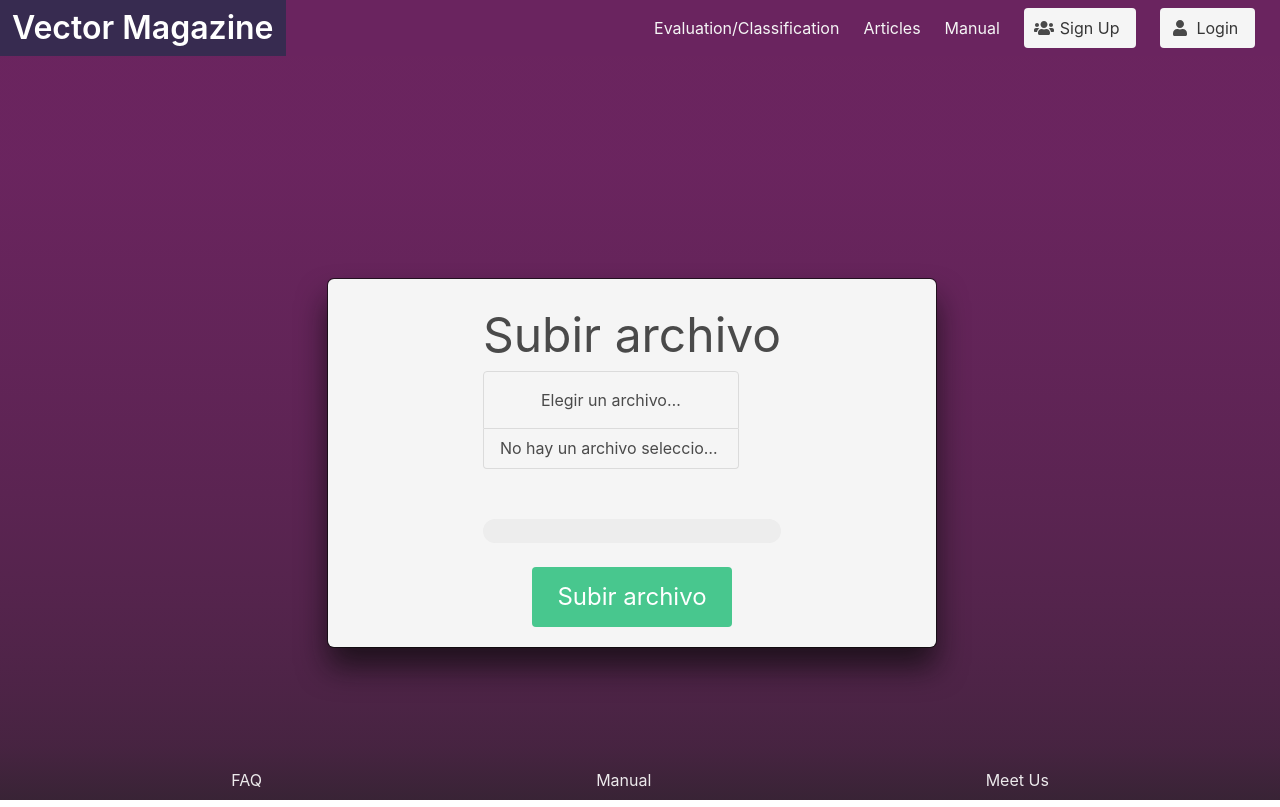
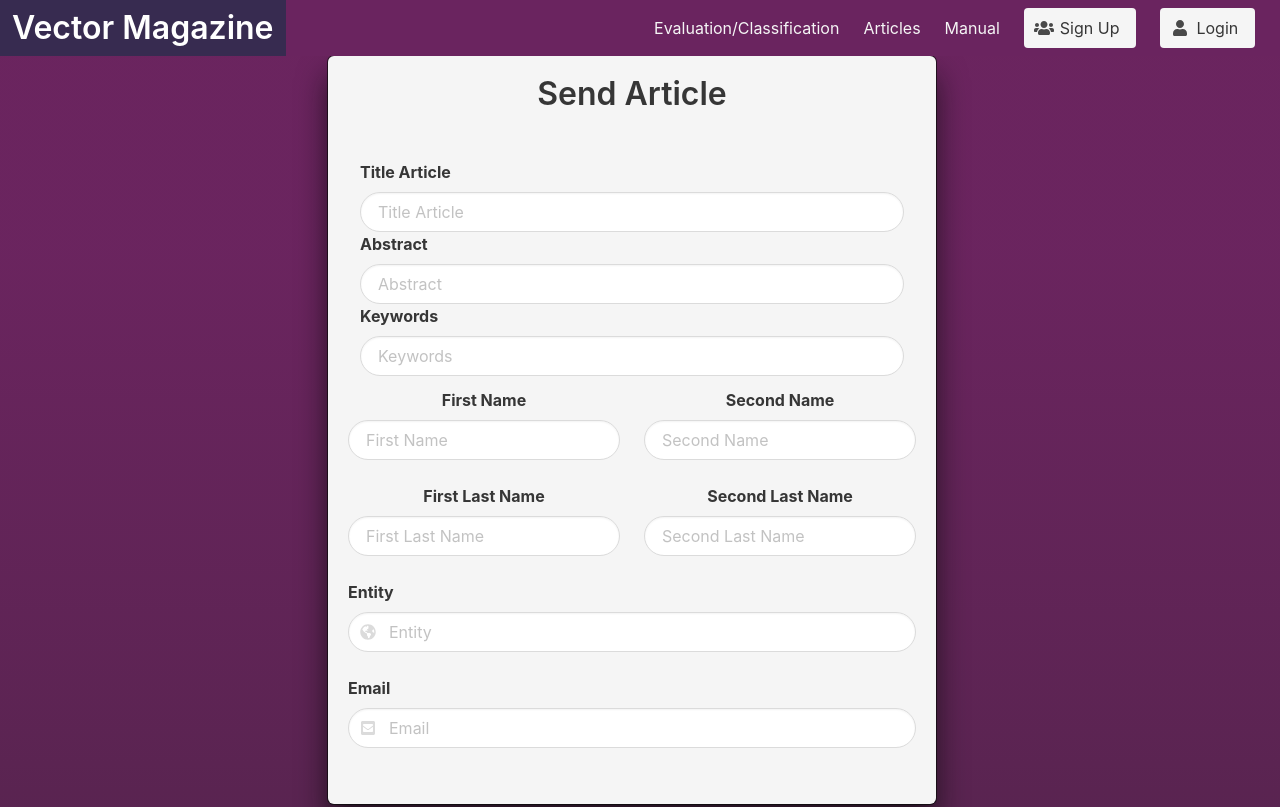
Before and after one commit to DanniCross/Magazine-Project, an Angular app in the folder client/: page /AutorSend in a window 1280 px wide. Shown: the top 807 px of the page. Built offline with nearby package versions, Linux system fonts and the light colour scheme; what ngx-captcha would draw is missing.

Commit message:
sendArticles

```diff
--- a/client/src/app/modules/autor/send-articles/send-articles.component.css
+++ b/client/src/app/modules/autor/send-articles/send-articles.component.css
@@ -1,3 +1,42 @@
+.column {
+  padding-top: 0 !important;
+  padding-bottom: 0 !important;
+}
+
+form .field {
+  margin: auto;
+  max-width: 740px;
+}
+
+.Icon {
+  margin-left: auto;
+  margin-right: auto;
+  display: block;
+}
+
+.Icon2 {
+  margin-left: auto;
+  margin-right: auto;
+  display: block;
+}
+
+.Title {
+  font-size: 45px;
+}
+
+.Margin {
+  margin-left: 23vh;
+  margin-right: 23vh;
+}
+
+.box {
+  box-shadow: 0 20px 30px rgba(10, 10, 10, 0.7), 0 0 0 1px rgba(10, 10, 10, 0.7);
+}
+
+#select {
+  width: 100%;
+}
+
 .Margin {
   margin-left: 33vh;
   margin-right: 35vh;
--- a/client/src/app/modules/autor/send-articles/send-articles.component.html
+++ b/client/src/app/modules/autor/send-articles/send-articles.component.html
@@ -1,4 +1,99 @@
 <div class="container">
+    <div class="box has-background-light Margin">
+        <div class="container has-text-centered">
+
+            <div class="title has-text-dark has-text-centered">Send Article</div>
+            <span class="icon Icon Title has-text-centered"> </span>
+
+            <div class="field">
+                <div class="column has-text-left">
+                    <label class="label" for="firstName">Title Article</label>
+                    <div class="control">
+                        <input class="input is-rounded" type="text" placeholder="Title Article" name="titleArticle"
+                            formControlName="title" />
+                    </div>
+                </div>
+
+                <div class="column has-text-left">
+                    <label class="label" for="firstName">Abstract</label>
+                    <div class="controls">
+                        <input class="input is-rounded" type="text" placeholder="Abstract" name="abstract"
+                            formControlName="abstract" />
+                    </div>
+                </div>
+
+                <div class="column has-text-left">
+                    <label class="label" for="firstName">Keywords</label>
+                    <div class="controls">
+                        <input class="input is-rounded" type="text" placeholder="Keywords" name="keywords"
+                            formControlName="keywords" />
+                    </div>
+                </div>
+
+                <br>
+                <div class="columns">
+                    <div class="column">
+                        <label class="label" for="firstName">First Name</label>
+                        <div class="control">
+                            <input class="input is-rounded" type="text" placeholder="First Name" name="firstName"
+                                formControlName="name" />
+                        </div>
+                    </div>
+                    <div class="column">
+                        <label class="label" for="secondName">Second Name</label>
+                        <div class="control">
+                            <input class="input is-rounded" type="text" placeholder="Second Name" name="secondName"
+                                formControlName="secondname" />
+                        </div>
+                    </div>
+                </div>
+                <br />
+                <div class="columns">
+                    <div class="column">
+                        <label class="label" for="firstLastName">First Last Name</label>
+                        <div class="control">
+                            <input class="input is-rounded" type="text" placeholder="First Last Name"
+                                name="firstLastName" formControlName="lastname" />
+                        </div>
+                    </div>
+                    <div class="column">
+                        <label class="label" for="secondLastName">Second Last Name</label>
+                        <div class="control">
+                            <input class="input is-rounded" type="text" placeholder="Second Last Name"
+                                name="secondLastName" formControlName="secondlastname" />
+                        </div>
+                    </div>
+                </div>
+                <br />
+                <div class="columns">
+                    <div class="column has-text-left">
+                        <label class="label" for="country">Entity</label>
+                        <div class="control has-icons-left">
+                            <input class="input is-rounded" type="text" placeholder="Entity" name="entity"
+                                formControlName="entity" /><span class="icon is-left"><i
+                                    class="fas fa-globe-americas"></i></span>
+                        </div>
+                    </div>
+
+                </div>
+                <br />
+                <div class="columns">
+                    <div class="column has-text-left">
+                        <label class="label" for="email">Email</label>
+                        <div class="control has-icons-left">
+                            <input class="input is-rounded" type="email" placeholder="Email" name="email"
+                                formControlName="email" /><span class="icon is-left"><i
+                                    class="fa">envelope-square</i></span>
+                        </div>
+                    </div>
+                </div>
+                <br />
+
+            </div>
+
+        </div>
+    </div>
+
     <div class="box has-background-light Margin">
         <div class="container has-text-centered">
             <div class="contenedor">
```
Lines whose indentation alone changed are shown as unchanged.
